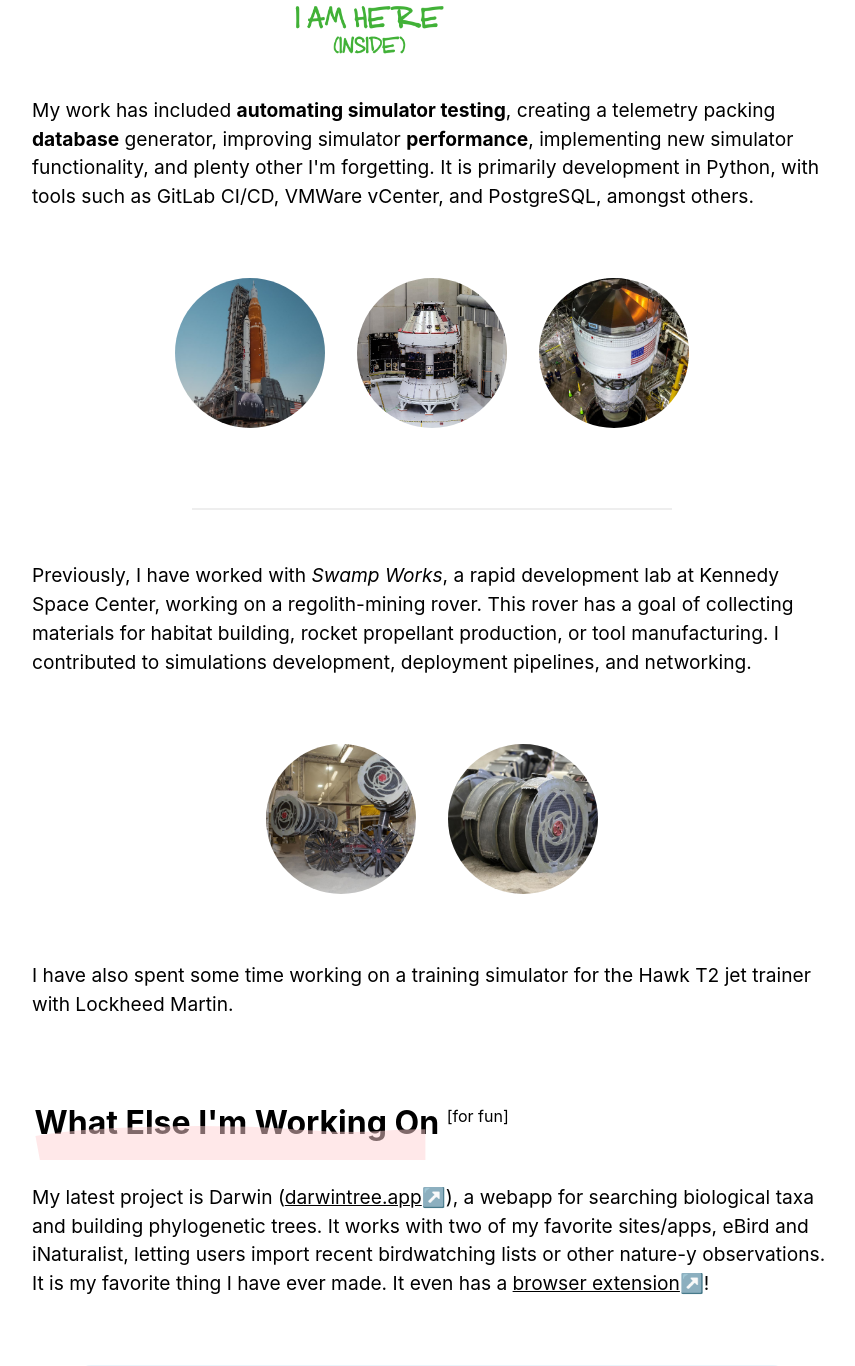
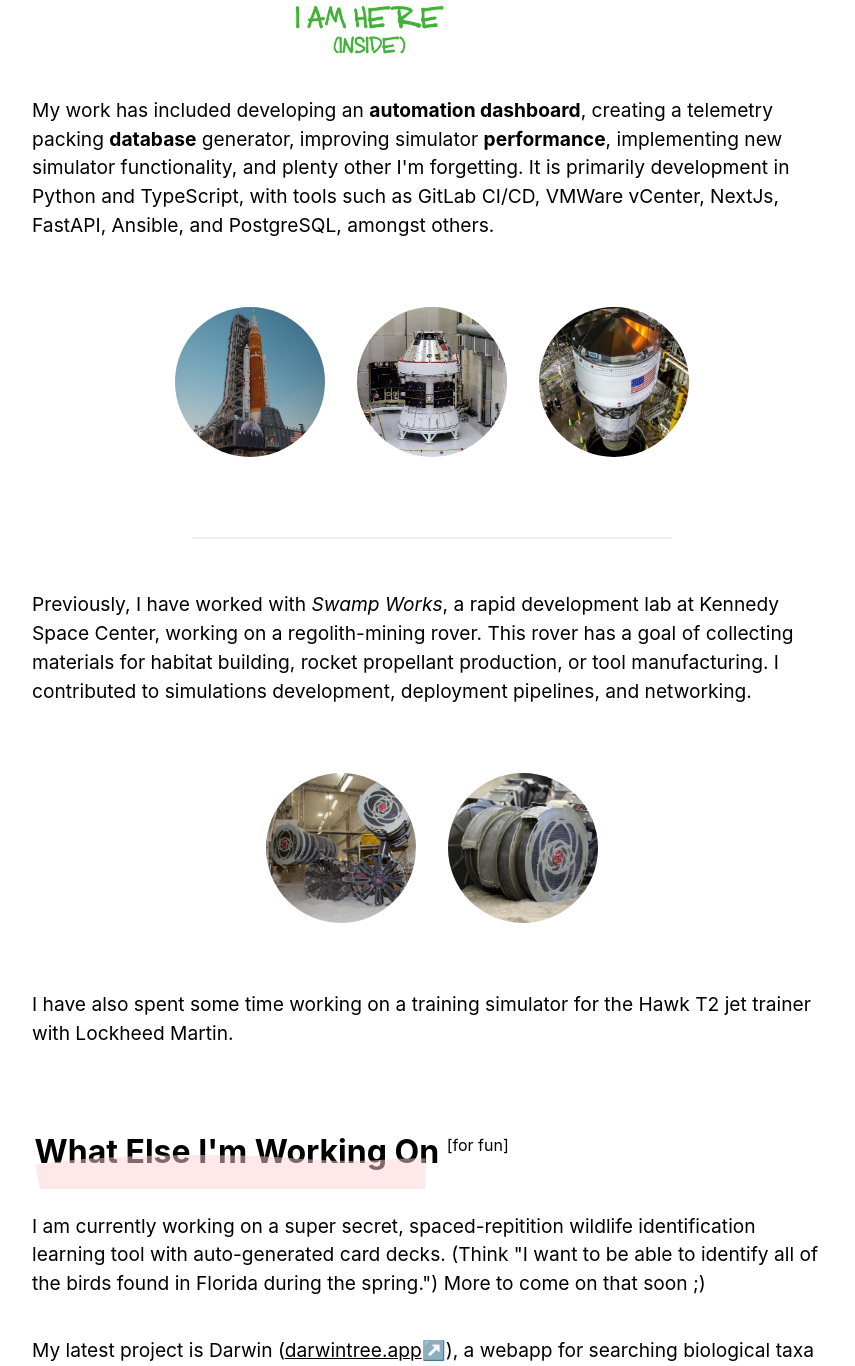
Before and after one commit to shintoo/seanrapp.dev, a Next.js app: page / in a window 1280 px wide. Shown: the part 1058-2424 px from the top of the page, without its empty margins (208-1063 px from the left). Built offline with nearby package versions, Linux system fonts and the light colour scheme.

Commit message:
Update Experience.tsx

```diff
--- a/components/experience/Experience.tsx
+++ b/components/experience/Experience.tsx
@@ -16,12 +16,12 @@ export default function Experience() {
       </p>
       <img src="/lcc-ft-me.png" className={styles.vab} alt="Pic of me nbd" />
       <p>
-        My work has included <strong>automating simulator testing</strong>,
+        My work has included developing an <strong>automation dashboard</strong>,
         creating a telemetry packing <strong>database</strong> generator,
         improving simulator <strong>performance</strong>,
         implementing new simulator functionality, and plenty other I&apos;m forgetting.
-        It is primarily development in Python, with tools such as GitLab CI/CD,
-        VMWare vCenter, and PostgreSQL, amongst others.
+        It is primarily development in Python and TypeScript, with tools such as GitLab CI/CD,
+        VMWare vCenter, NextJs, FastAPI, Ansible, and PostgreSQL, amongst others.
       </p>
       <div className={styles.imagerow}>
         <img src="/sls.jpg" className={styles.circleimage} alt="SLS" />
@@ -51,6 +51,9 @@ export default function Experience() {
   <path opacity="0.5" strokeWidth="30" strokeLinejoin="round" d="M3 21C20.1231 17.8525 37.9303 16.8192 55.3857 16.0719C84.6481 14.819 114.132 14.5194 143.388 15.9599C169.598 17.2503 195.455 20.3554 221.642 17.7519C228.347 17.0853 237.394 16.9679 244 16.9679"></path>
 </svg>
       What Else I&apos;m Working On <span style={{fontSize: "1rem", verticalAlign: "super", fontWeight: "normal"}}>[for fun]</span></h1>
+      <p>I am currently working on a super secret, spaced-repitition wildlife identification learning tool with auto-generated card decks.
+        (Think &quot;I want to be able to identify all of the birds found in Florida during the spring.&quot;) More to come on that soon ;)
+      </p>
       <p>
         My latest project is Darwin (
         <Flink href="https://darwintree.app">darwintree.app</Flink>),
```
